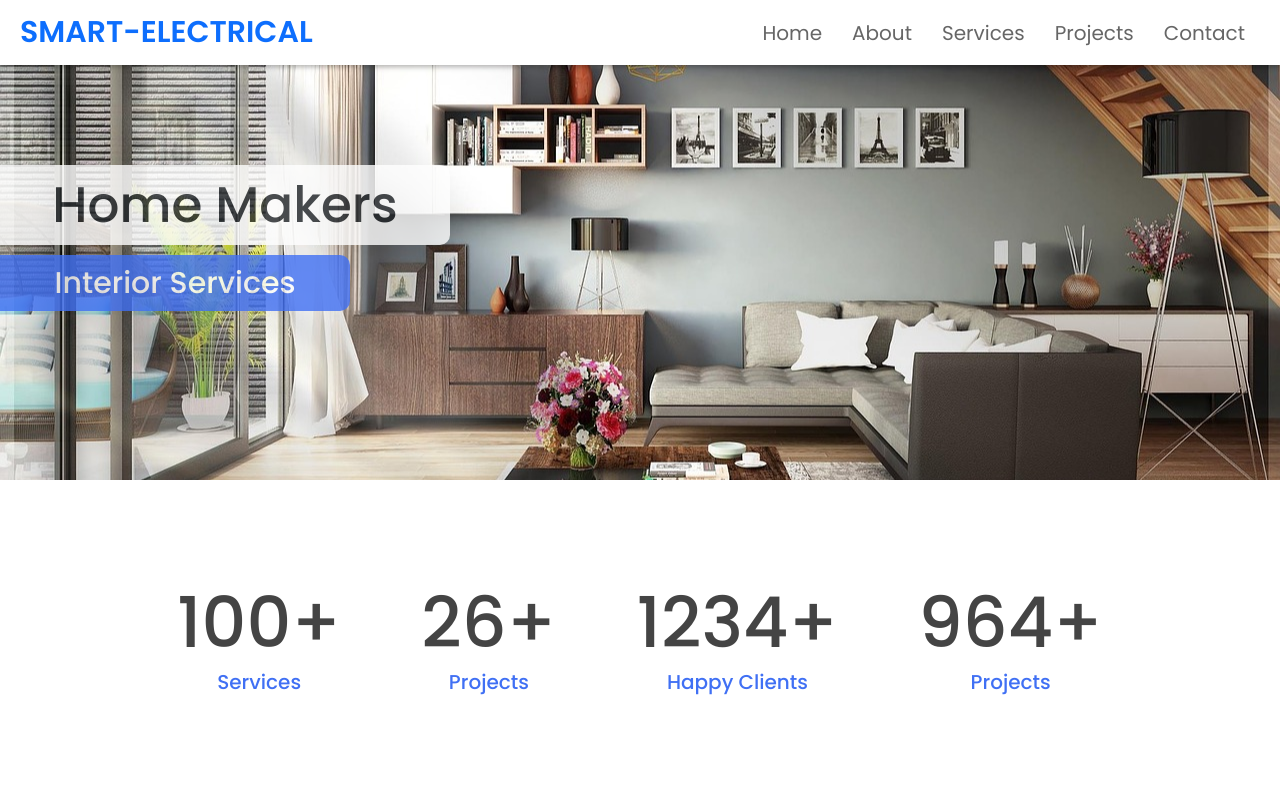
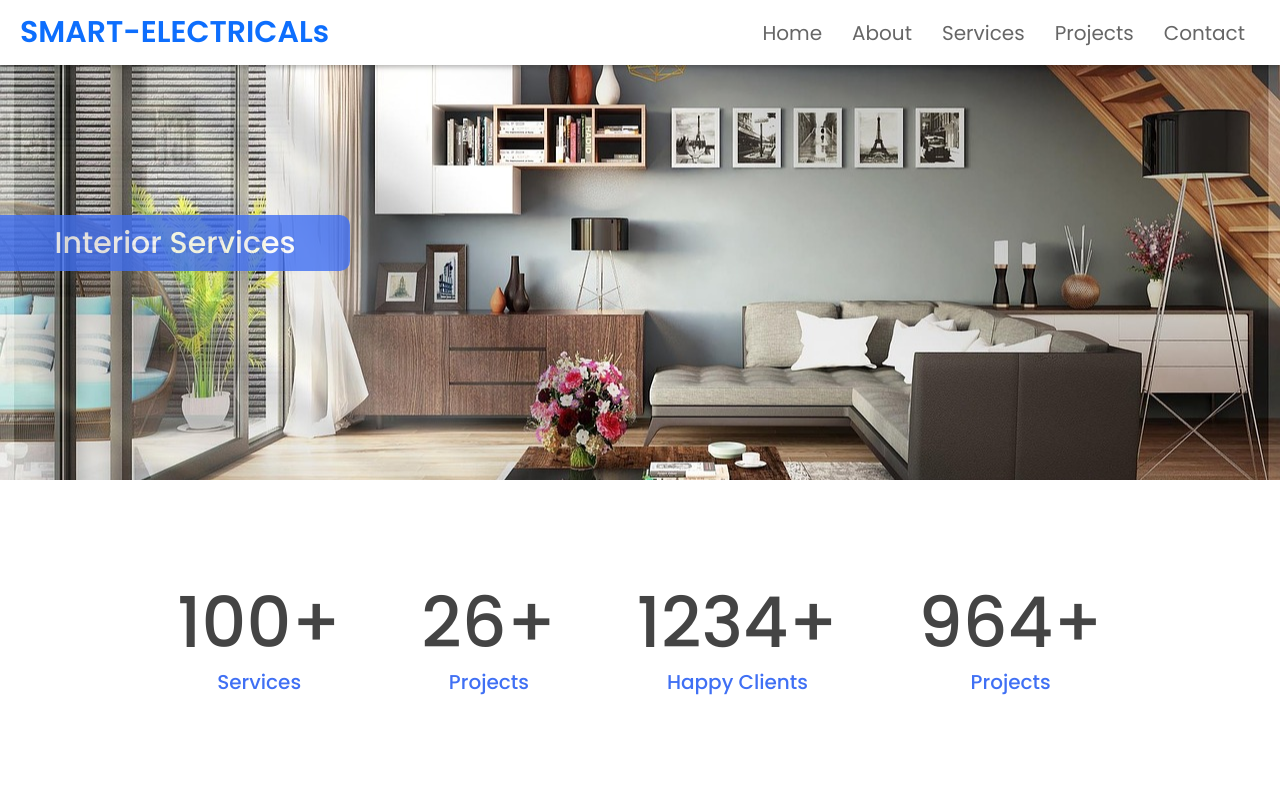
Before and after one commit to malvinopondo/smartelectricals2, a plain HTML site: page index.html in a window 1280 px wide. Shown: the top 800 px of the page. Drawn offline with nearby package versions, Linux system fonts and the light colour scheme.

```diff
--- a/index.html
+++ b/index.html
@@ -4,7 +4,7 @@
     <meta charset="UTF-8" />
     <meta http-equiv="X-UA-Compatible" content="IE=edge" />
     <meta name="viewport" content="width=device-width, initial-scale=1.0" />
-    <title>Architechture Website - Tivotal</title>
+    <title>Smart Electriccal & Interior</title>
 
     <!--font awesome-->
     <link
@@ -30,7 +30,7 @@
   <body>
     <!-- header section starts  -->
     <header class="header fixed-top">
-      <a href="#" class="logo">SMART-ELECTRICAL</a>
+      <a href="#" class="logo">SMART-ELECTRICALs</a>
 
       <nav>
         <ul>
@@ -50,7 +50,7 @@
     <section id="home" class="home container-fluid p-0">
       <div class="row hero">
         <div class="col pl-3 ml-sm-5 p-0">
-          <h1 class="text1">Home Makers</h1>
+          <!-- <h1 class="text1">Home Makers</h1> -->
           <h3 class="text2">Interior services</h3>
         </div>
       </div>
```
